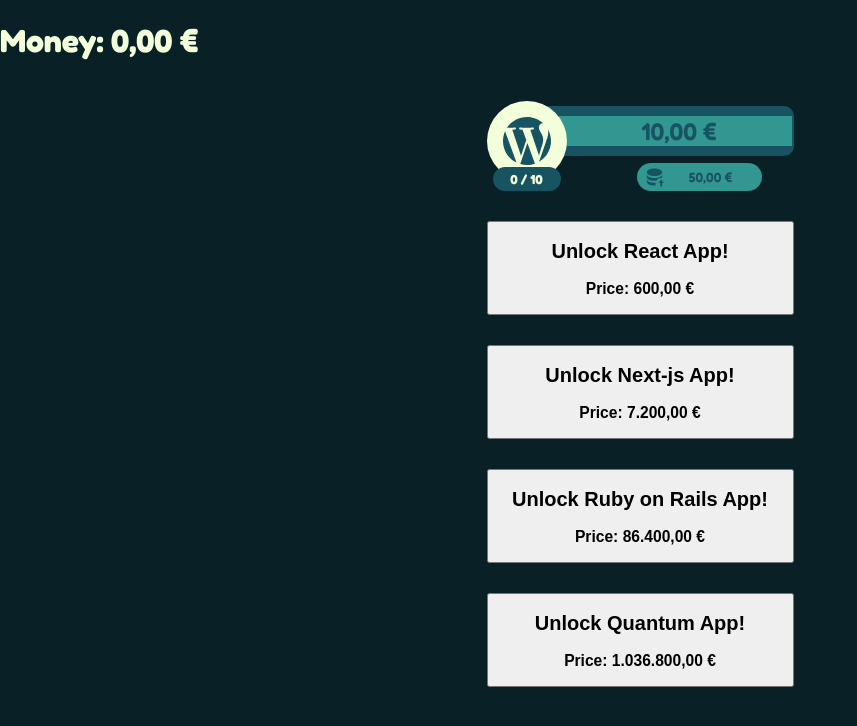
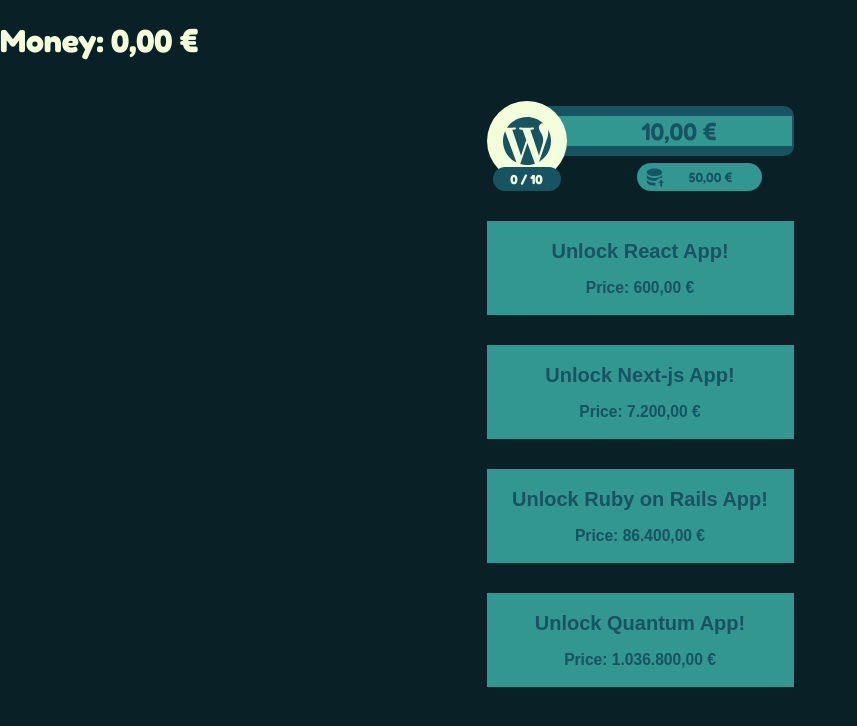
Before and after one commit to Satttoshi/idle-boss, a Next.js app: page / in a window 1280 px wide. Shown: the top 726 px of the page, without its empty margins (0-857 px from the left). Built offline with nearby package versions, Linux system fonts and the light colour scheme.

Commit message:
set colors and disabled state handler to UnlockButton

```diff
--- a/src/components/TierLocked.js
+++ b/src/components/TierLocked.js
@@ -1,8 +1,9 @@
 import styled from "styled-components";
 import useStore from "~/src/zustand/store";
+import { useState } from "react";
 
 export default function TierLocked({ currentTier }) {
-  const { unlock } = useStore();
+  const { unlock, money } = useStore();
 
   function handleUnlock(tierId) {
     try {
@@ -20,6 +21,7 @@ export default function TierLocked({ currentTier }) {
   return (
     <StyledButton
       type="button"
+      disabled={currentTier.unlockPrice > money}
       onClick={() => {
         handleUnlock(currentTier.id);
       }}
@@ -31,7 +33,16 @@ export default function TierLocked({ currentTier }) {
 }
 
 const StyledButton = styled.button`
+  appearance: none;
+  border: none;
   height: 94px;
   width: 307px;
   cursor: pointer;
+
+  color: var(--5);
+
+  :disabled {
+    cursor: default;
+    background-color: var(--4);
+  }
 `;
```
